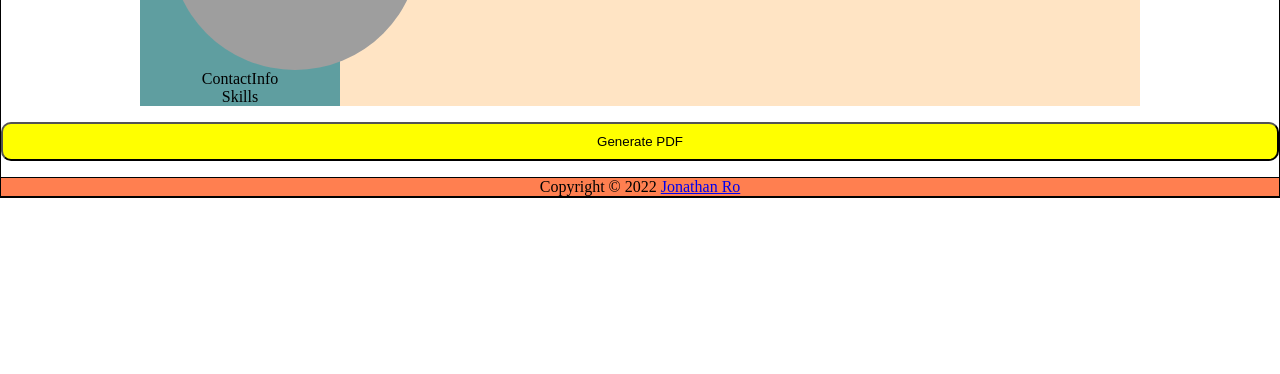
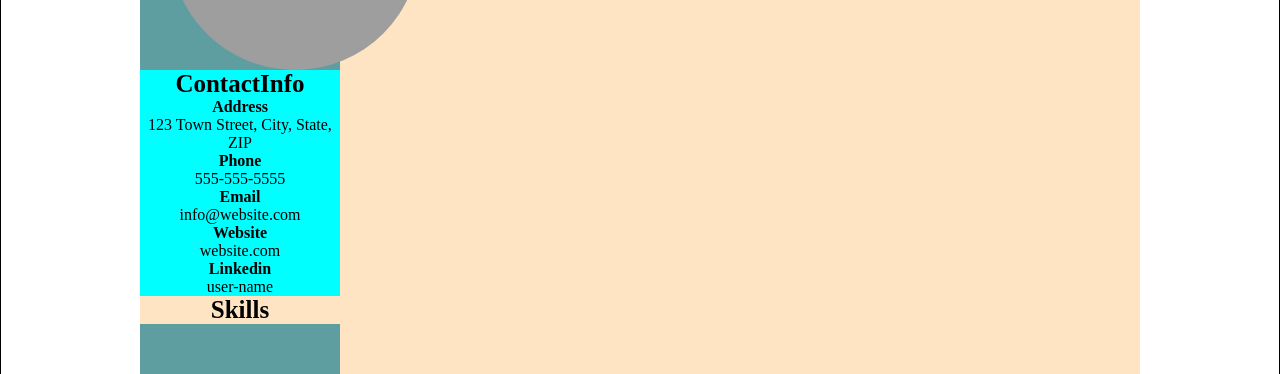
Before and after one commit to jonro2955/odin_javascript_8_cv_application, a React (Create React App) app: page / in a window 1280 px wide. Shown: the part 247-621 px from the top of the page. Built offline with nearby package versions, Linux system fonts and the light colour scheme; grey boxes are pictures that could not be loaded.

Commit message:
Make contact info component display class state values

```diff
--- a/src/components/level-3-Resume/ContactInfo.js
+++ b/src/components/level-3-Resume/ContactInfo.js
@@ -3,12 +3,15 @@ import React, { Component } from 'react';
 class ContactInfo extends Component {
   constructor(props) {
     super(props);
+    this.changeContact = this.changeContact.bind(this);
+    this.toggleContactEditor = this.toggleContactEditor.bind(this);
+
     this.state = {
-      address: '',
-      phone: '',
-      email: '',
-      website: '',
-      linkedin: '',
+      address: '123 Town Street, City, State, ZIP',
+      phone: '555-555-5555',
+      email: 'info@website.com',
+      website: 'website.com',
+      linkedin: 'user-name',
       editorToggle: false,
     };
   }
@@ -20,9 +23,9 @@ class ContactInfo extends Component {
     }));
   };
 
-  changeContact = (e) => {
-    e.preventDefault();
-    this.togglePhotoEditor();
+  changeContact(e) {
+    // e.preventDefault();
+    this.toggleContactEditor();
     this.setState({
       address: document.getElementById('addressInput').value,
       phone: document.getElementById('phoneInput').value,
@@ -30,54 +33,61 @@ class ContactInfo extends Component {
       website: document.getElementById('websiteInput').value,
       linkedin: document.getElementById('linkedinInput').value,
     });
-  };
+    console.log(document.getElementById('addressInput').value);
+  }
 
   render() {
-    const { editorToggle } = this.state;
+    const { address, phone, email, website, linkedin, editorToggle } =
+      this.state;
 
     return (
       <div id='ContactInfo' onClick={this.toggleContactEditor}>
-        <p>ContactInfo</p>
+        <div className='left-column-headings'>ContactInfo</div>
+        <div className='address'>
+          <div className='contact-info-field-labels'>Address</div>
+          <p>{address}</p>
+        </div>
+        <div className='phone'>
+          <div className='contact-info-field-labels'>Phone</div>
+          <p>{phone}</p>
+        </div>
+        <div className='email'>
+          <div className='contact-info-field-labels'>Email</div>
+          <p>{email}</p>
+        </div>
+        <div className='website'>
+          <div className='contact-info-field-labels'>Website</div>
+          <p>{website}</p>
+        </div>
+        <div className='linkedin'>
+          <div className='contact-info-field-labels'>Linkedin</div>
+          <p>{linkedin}</p>
+        </div>
 
         {editorToggle && (
           <form
             id='contactEditForm'
             onClick={this.toggleContactEditor}
             onSubmit={this.changeContact}
+            action='#'
           >
+            <div>Edit Contact Info</div>
             <label htmlFor='addressInput'>Address</label>
-            <input
-              id='addressInput'
-              type='text'
-              placeholder='123 Address St'
-              onChange={this.handleAddress1Change}
-            />
+            <input id='addressInput' type='text' />
             <label htmlFor='phoneInput'>Phone</label>
-            <input
-              id='phoneInput'
-              type='text'
-              onChange={this.handlePhoneChange}
-            />
+            <input id='phoneInput' type='text' />
             <label htmlFor='emailInput'>Email</label>
-            <input
-              id='emailInput'
-              type='text'
-              onChange={this.handleEmailChange}
-            />
+            <input id='emailInput' type='text' />
             <label htmlFor='websiteInput'>Website</label>
-            <input
-              id='websiteInput'
-              type='text'
-              onChange={this.handleWebsiteChange}
-            />
+            <input id='websiteInput' type='text' />
             <label htmlFor='linkedinInput'>LinkedIn Username</label>
-            <input
-              id='linkedinInput'
-              type='text'
-              onChange={this.handleLinkedinChange}
-            />
-            <button id='contactEditorSubmitBtn' type='submit'>
-              Submit
+            <input id='linkedinInput' type='text' />
+            <button type='submit'>Enter</button>
+            <button
+              id='contactEditorCloseBtn'
+              onClick={this.toggleContactEditor}
+            >
+              Close
             </button>
           </form>
         )}
--- a/src/components/level-3-Resume/Photo.js
+++ b/src/components/level-3-Resume/Photo.js
@@ -21,8 +21,11 @@ class Photo extends Component {
   changePhoto = (e) => {
     e.preventDefault();
     this.togglePhotoEditor();
+    const newURL = document.getElementById('photoURLInput').value;
+    if (newURL) {
+      console.log('hey')
+    }
     this.setState({
-      //'photoURLInput' is the id of the <input> field inside the photo editor form
       photoURL: document.getElementById('photoURLInput').value,
     });
   };
--- a/src/components/level-3-Resume/Skills.js
+++ b/src/components/level-3-Resume/Skills.js
@@ -9,7 +9,7 @@ class Skills extends Component {
   render() {
     return (
       <div id='Skills'>
-        <p>Skills</p>
+        <div className='left-column-headings'>Skills</div>
       </div>
     );
   }
--- a/src/styles/index.css
+++ b/src/styles/index.css
@@ -25,10 +25,10 @@
 }
 
 #Resume {
-  width: 100%;
   display: grid;
   grid-template-columns: 200px auto;
   width: 1000px;
+  height: 1300px;
 }
 #left-column {
   background-color: cadetblue;
@@ -62,3 +62,24 @@
   z-index: 1;
   text-transform: uppercase;
 }
+#ContactInfo {
+  background-color: aqua;
+}
+#Skills {
+  background-color: bisque;
+}
+#contactEditForm {
+  display: flex;
+  flex-direction: column;
+  position: absolute;
+  top: 50%;
+  left: 50%;
+  transform: translate(-50%, -50%);
+}
+.left-column-headings {
+  font-size: 25px;
+  font-weight: bold;
+}
+.contact-info-field-labels {
+  font-weight: bold;
+}
```
